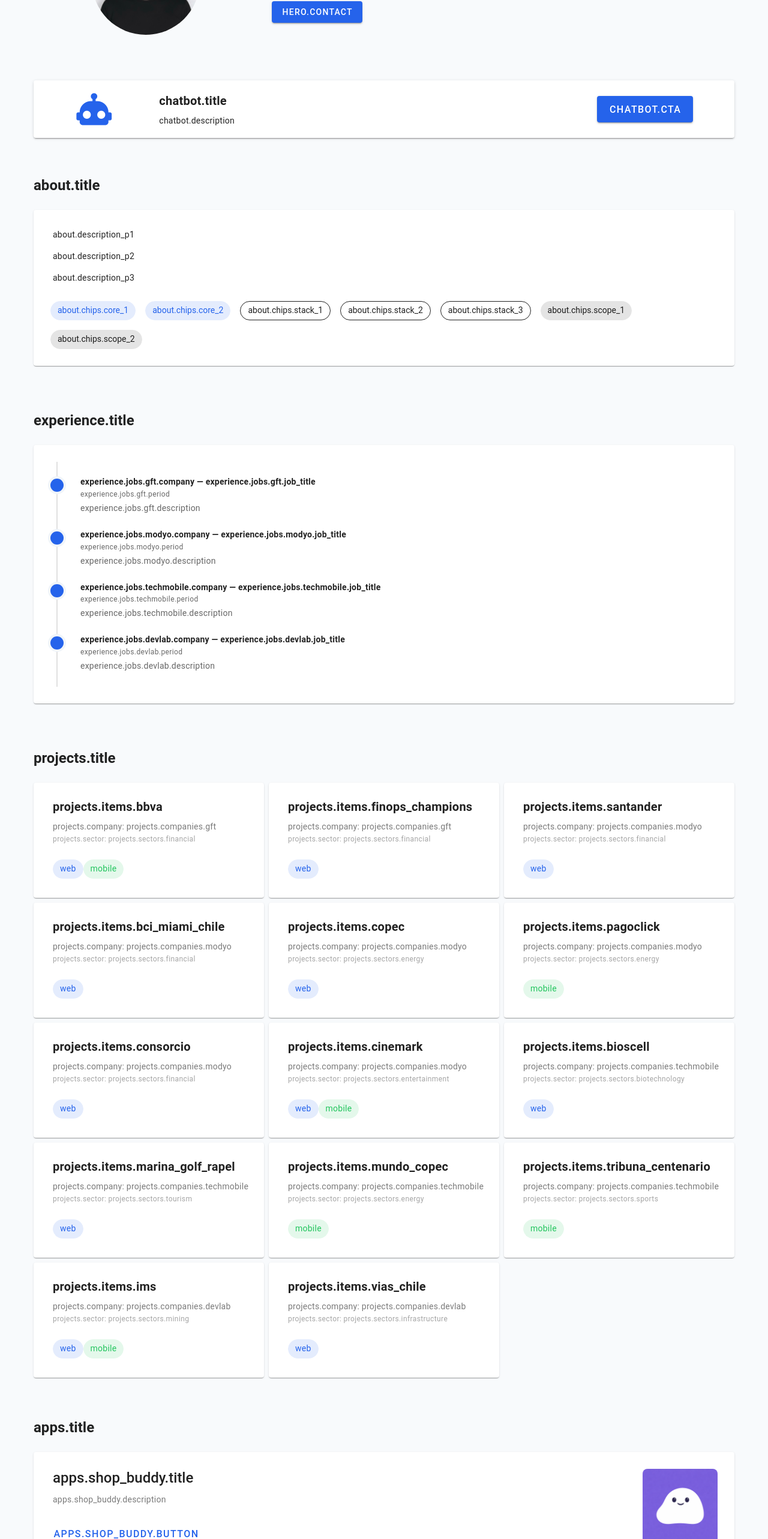
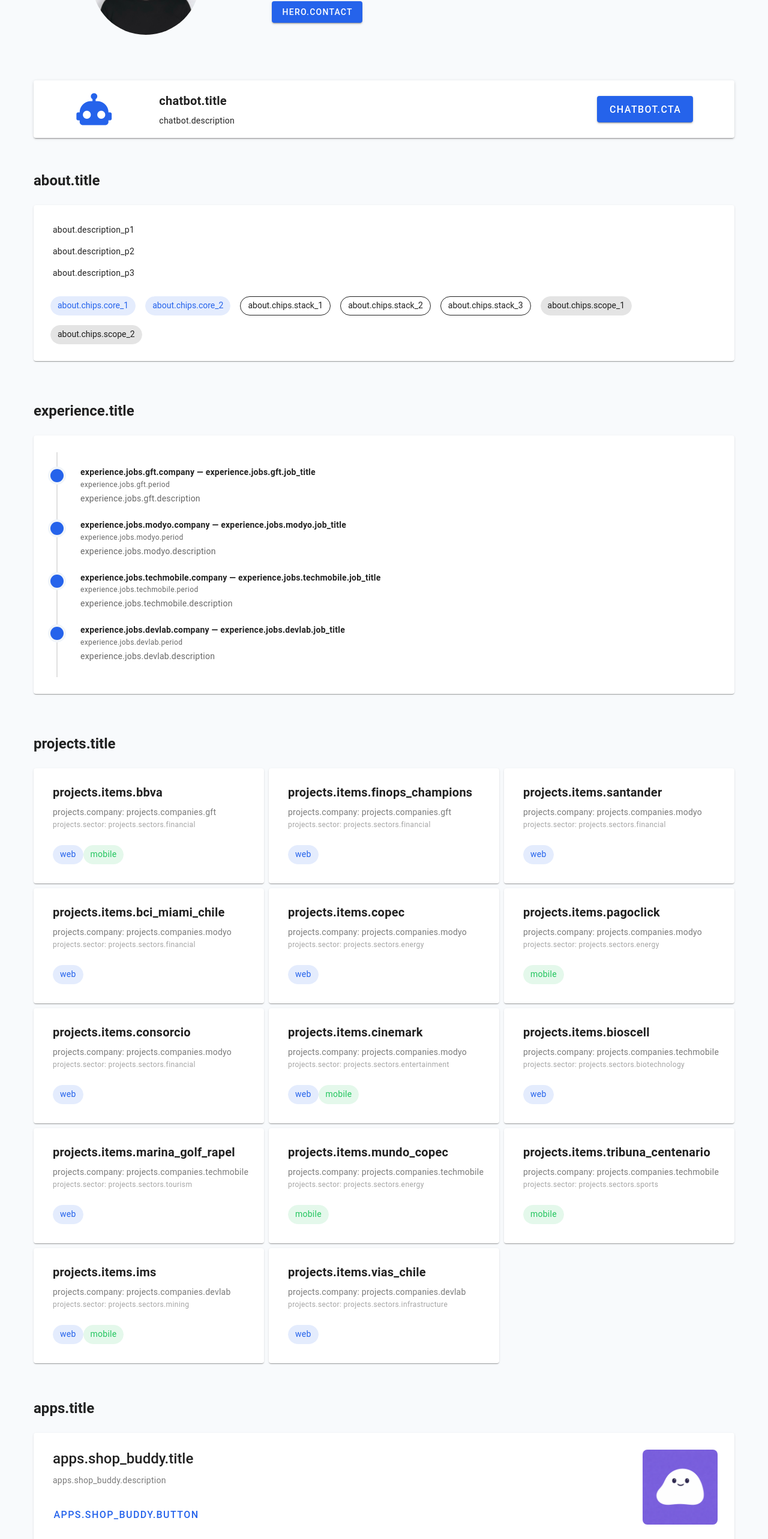
Before and after one commit to nachar/hassen-nachar-web, a Vue app: page / in a window 1280 px wide. Shown: the part 234-2800 px from the top of the page at 60% size. Built offline with nearby package versions, Linux system fonts and the light colour scheme.

Commit message:
feat: header links

```diff
--- a/src/components/AIChatbotPromotion.vue
+++ b/src/components/AIChatbotPromotion.vue
@@ -5,7 +5,7 @@ const { t } = useI18n();
 </script>
 
 <template>
-  <v-card class="mb-16" elevation="2">
+  <v-card class="mb-8" elevation="2">
     <v-card-text>
       <v-row align="center">
         <v-col cols="12" md="2" class="text-center">
--- a/src/components/AboutSection.vue
+++ b/src/components/AboutSection.vue
@@ -5,10 +5,10 @@ const { t } = useI18n();
 </script>
 
 <template>
-  <h2 class="text-h5 font-weight-bold mb-6">
+  <h2 id="about" class="text-h5 font-weight-bold py-6">
     {{ t('about.title') }}
   </h2>
-  <v-row justify="center" class="mb-16">
+  <v-row justify="center" class="mb-8">
     <v-col cols="12">
       <v-card elevation="1" class="pa-4">
         <v-card-text>
--- a/src/components/AppHeader.vue
+++ b/src/components/AppHeader.vue
@@ -26,10 +26,10 @@ const { t } = useI18n();
       <!-- Desktop navigation -->
       <v-tabs v-if="mdAndUp" align-tabs="end">
         <v-tab @click="goTo('#about')">{{ t('nav.about') }}</v-tab>
-        <v-tab>{{ t('nav.experience') }}</v-tab>
-        <v-tab>{{ t('nav.projects') }}</v-tab>
-        <v-tab>{{ t('nav.apps') }}</v-tab>
-        <v-tab>{{ t('nav.links') }}</v-tab>
+        <v-tab @click="goTo('#jobs')">{{ t('nav.experience') }}</v-tab>
+        <v-tab @click="goTo('#projects')">{{ t('nav.projects') }}</v-tab>
+        <v-tab @click="goTo('#apps')">{{ t('nav.apps') }}</v-tab>
+        <v-tab @click="goTo('#links')">{{ t('nav.links') }}</v-tab>
       </v-tabs>
 
       <!-- Mobile hamburger -->
@@ -47,10 +47,34 @@ const { t } = useI18n();
           drawer = false;
         "
       />
-      <v-list-item :title="t('nav.experience')" @click="drawer = false" />
-      <v-list-item :title="t('nav.projects')" @click="drawer = false" />
-      <v-list-item :title="t('nav.apps')" @click="drawer = false" />
-      <v-list-item :title="t('nav.links')" @click="drawer = false" />
+      <v-list-item
+        :title="t('nav.experience')"
+        @click="
+          goTo('#jobs');
+          drawer = false;
+        "
+      />
+      <v-list-item
+        :title="t('nav.projects')"
+        @click="
+          goTo('#projects');
+          drawer = false;
+        "
+      />
+      <v-list-item
+        :title="t('nav.apps')"
+        @click="
+          goTo('#apps');
+          drawer = false;
+        "
+      />
+      <v-list-item
+        :title="t('nav.links')"
+        @click="
+          goTo('#links');
+          drawer = false;
+        "
+      />
     </v-list>
   </v-navigation-drawer>
 </template>
--- a/src/components/AppsSection.vue
+++ b/src/components/AppsSection.vue
@@ -5,10 +5,10 @@ const { t } = useI18n();
 </script>
 
 <template>
-  <h2 class="text-h5 font-weight-bold mb-6">
+  <h2 id="apps" class="text-h5 font-weight-bold py-6">
     {{ t('apps.title') }}
   </h2>
-  <v-row class="mb-16">
+  <v-row class="mb-8">
     <v-col cols="12">
       <v-card class="pa-4">
         <div class="d-lg-flex flex-no-wrap justify-space-between text-center text-lg-start">
--- a/src/components/JobsSection.vue
+++ b/src/components/JobsSection.vue
@@ -7,10 +7,10 @@ const jobsKeys = ['gft', 'modyo', 'techmobile', 'devlab'];
 </script>
 
 <template>
-  <h2 class="text-h5 font-weight-bold mb-6">
+  <h2 id="jobs" class="text-h5 font-weight-bold py-6">
     {{ t('experience.title') }}
   </h2>
-  <v-row class="mb-16">
+  <v-row class="mb-8">
     <v-col cols="12">
       <v-card elevation="1" class="px-2 py-3">
         <v-card-text>
--- a/src/components/LinksSection.vue
+++ b/src/components/LinksSection.vue
@@ -5,7 +5,7 @@ const { t } = useI18n();
 </script>
 
 <template>
-  <h2 class="text-h5 font-weight-bold mb-6">
+  <h2 id="links" class="text-h5 font-weight-bold py-6">
     {{ t('links.title') }}
   </h2>
 
--- a/src/components/ProjectsSection.vue
+++ b/src/components/ProjectsSection.vue
@@ -25,8 +25,8 @@ const projects = [
 </script>
 
 <template>
-  <h2 class="text-h5 font-weight-bold mb-6">{{ t('projects.title') }}</h2>
-  <v-row class="mb-16" dense>
+  <h2 id="projects" class="text-h5 font-weight-bold py-6">{{ t('projects.title') }}</h2>
+  <v-row class="mb-8" dense>
     <v-col
       v-for="project in projects"
       :key="project.company + project.title"
```
